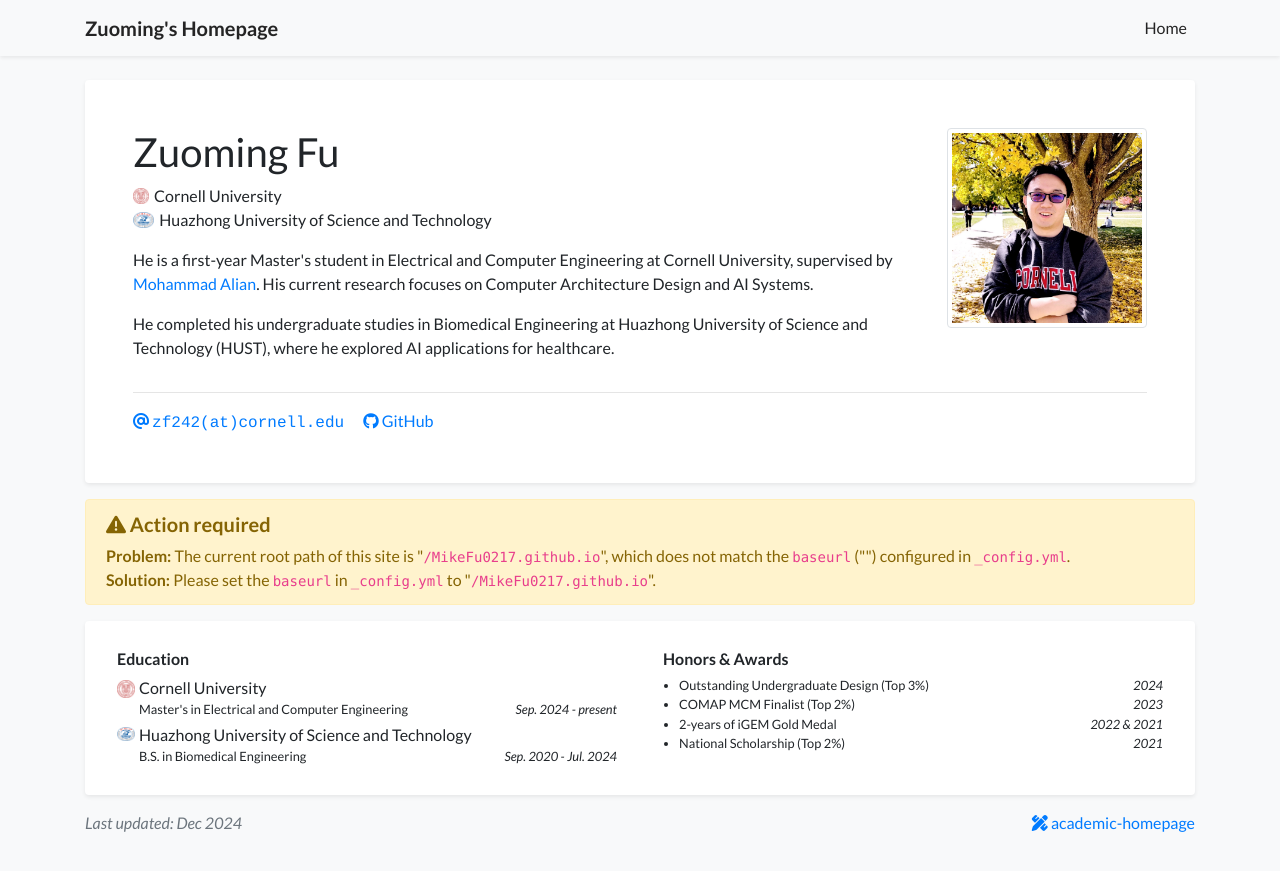
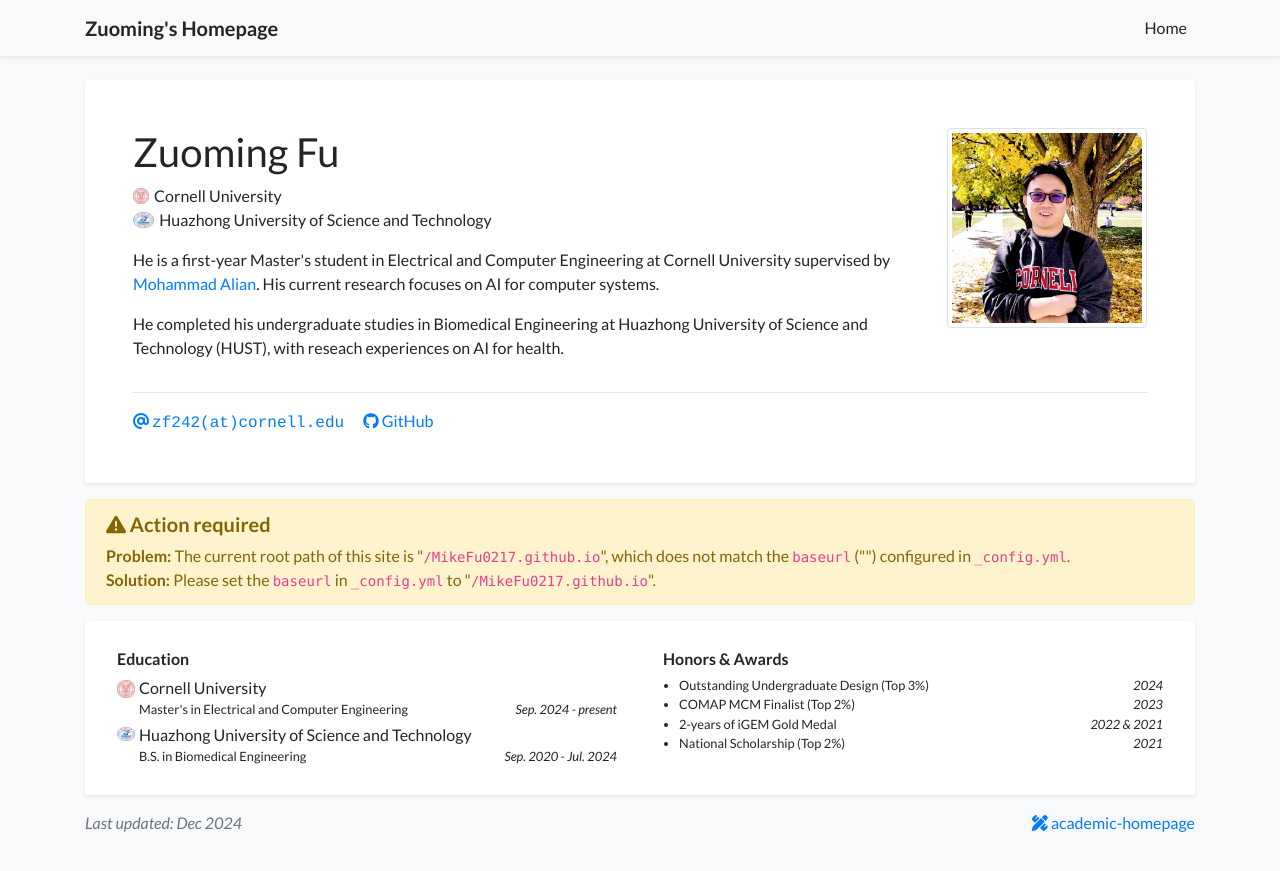
Before and after one commit to MikeFu0217/MikeFu0217.github.io, a Jekyll site: the page built from index.html, in a window 1280 px wide. Shown: the top 871 px of the page. Built offline with Jekyll 4.4.1, drawn with Linux system fonts in a browser that asks for light colours; nearby versions of some CDN libraries; a style sheet for code colours, icons or effects is not loaded.

Commit message:
changed profile

```diff
--- a/_data/profile.yml
+++ b/_data/profile.yml
@@ -23,10 +23,10 @@
 short_bio_text_justify: false
 short_bio: >-
   <p>
-    He is a first-year Master's student in Electrical and Computer Engineering at Cornell University, supervised by <a href="https://alian.csl.cornell.edu" target="_blank">Mohammad Alian</a>. His current research focuses on Computer Architecture Design and AI Systems.
+    He is a first-year Master's student in Electrical and Computer Engineering at Cornell University supervised by <a href="https://alian.csl.cornell.edu" target="_blank">Mohammad Alian</a>. His current research focuses on AI for computer systems.
   </p>
   <p>
-    He completed his undergraduate studies in Biomedical Engineering at Huazhong University of Science and Technology (HUST), where he explored AI applications for healthcare.
+    He completed his undergraduate studies in Biomedical Engineering at Huazhong University of Science and Technology (HUST), with reseach experiences on AI for health.
   </p>
 
 portrait_url: /assets/images/photos/selfie.jpeg
```
